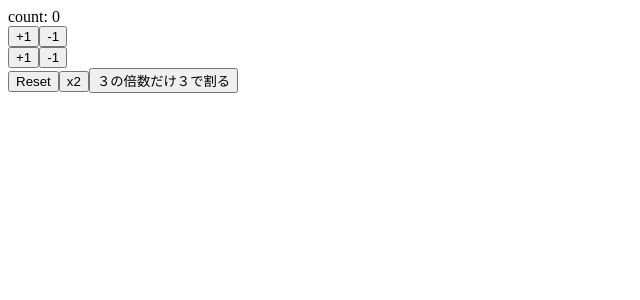
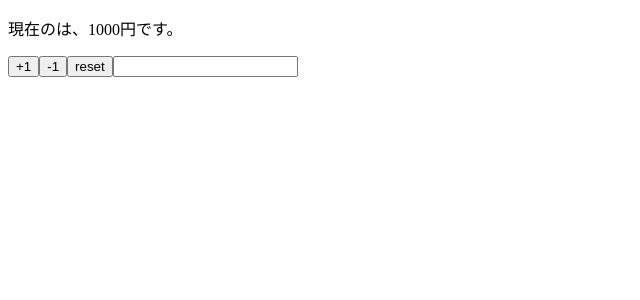
Before and after one commit to asada1980/react-hooks-101, a React (Create React App) app: page / in a window 1280 px wide. Shown: the top 300 px of the page, without its empty margins (0-640 px from the left). Built offline with nearby package versions, Linux system fonts and the light colour scheme.

Commit message:
multiple-states

```diff
--- a/src/App.js
+++ b/src/App.js
@@ -1,42 +1,29 @@
 import React, { useState } from 'react';
 
-const App = () => {
+const App = props => {
 
-  const defaultValue = 0
-  const [count, setCount] = useState(defaultValue)
+  const [name, setName] = useState(props.name)
+  const [price, setPrice] = useState(props.price)
 
-  const increment = () => setCount(count + 1)
-  const decrement = () => setCount(count - 1)
+  const reset = () => {
+    setName(props.name)
+    setPrice(props.price)
+  }
 
-  const increment2 = () => setCount(previousCount => previousCount + 1)
-  const decrement2 = () => setCount((previousCount) => previousCount - 1)
-
-  const reset = () => setCount(defaultValue)
-  const multiplication = () => setCount(count * 2)
-  const func1 = () => setCount((previousCount) => {
-    if (previousCount % 3 == 0) {
-      return previousCount / 3
-    }
-    return previousCount
-  })
   return (
     <>
-      <div>count: {count}</div>
-      <div>
-        <button onClick={increment}>+1</button>
-        <button onClick={decrement}>-1</button>
-      </div>
-      <div>
-        <button onClick={increment2}>+1</button>
-        <button onClick={decrement2}>-1</button>
-      </div>
-      <div>
-        <button onClick={reset}>Reset</button>
-        <button onClick={multiplication}>x2</button>
-        <button onClick={func1}>３の倍数だけ３で割る</button>
-      </div>
+      <p>現在の{name}は、{price}円です。</p>
+      <button onClick={() => setPrice(price + 1)}>+1</button>
+      <button onClick={() => setPrice(price - 1)}>-1</button>
+      <button onClick={reset}>reset</button>
+      <input value={name}　onChange={(e) => setName(e.target.value)}/>
     </>
   )
 }
 
+App.defaultProps = {
+    name: '',
+    price: 1000
+}
+
 export default App;
```
